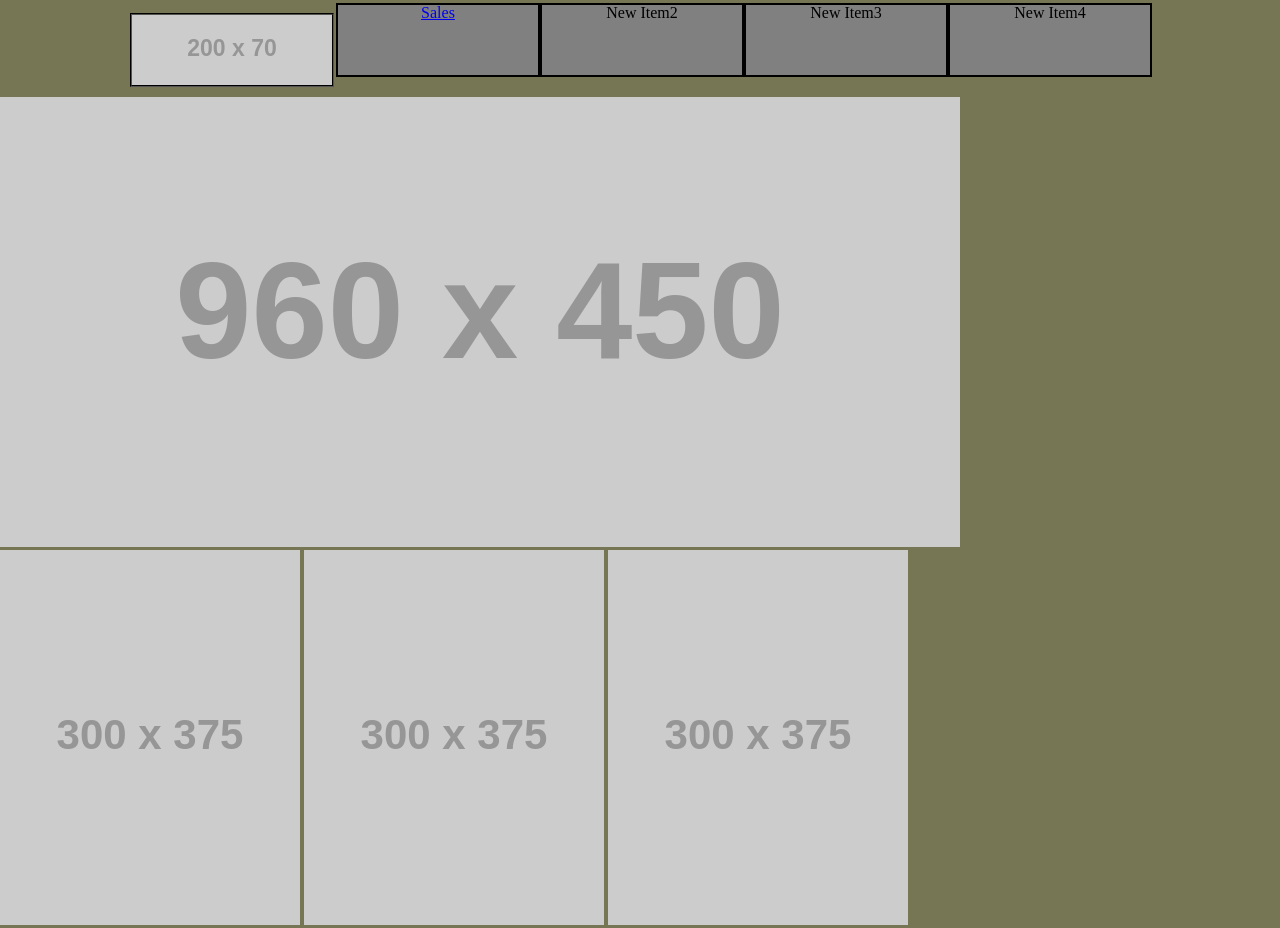
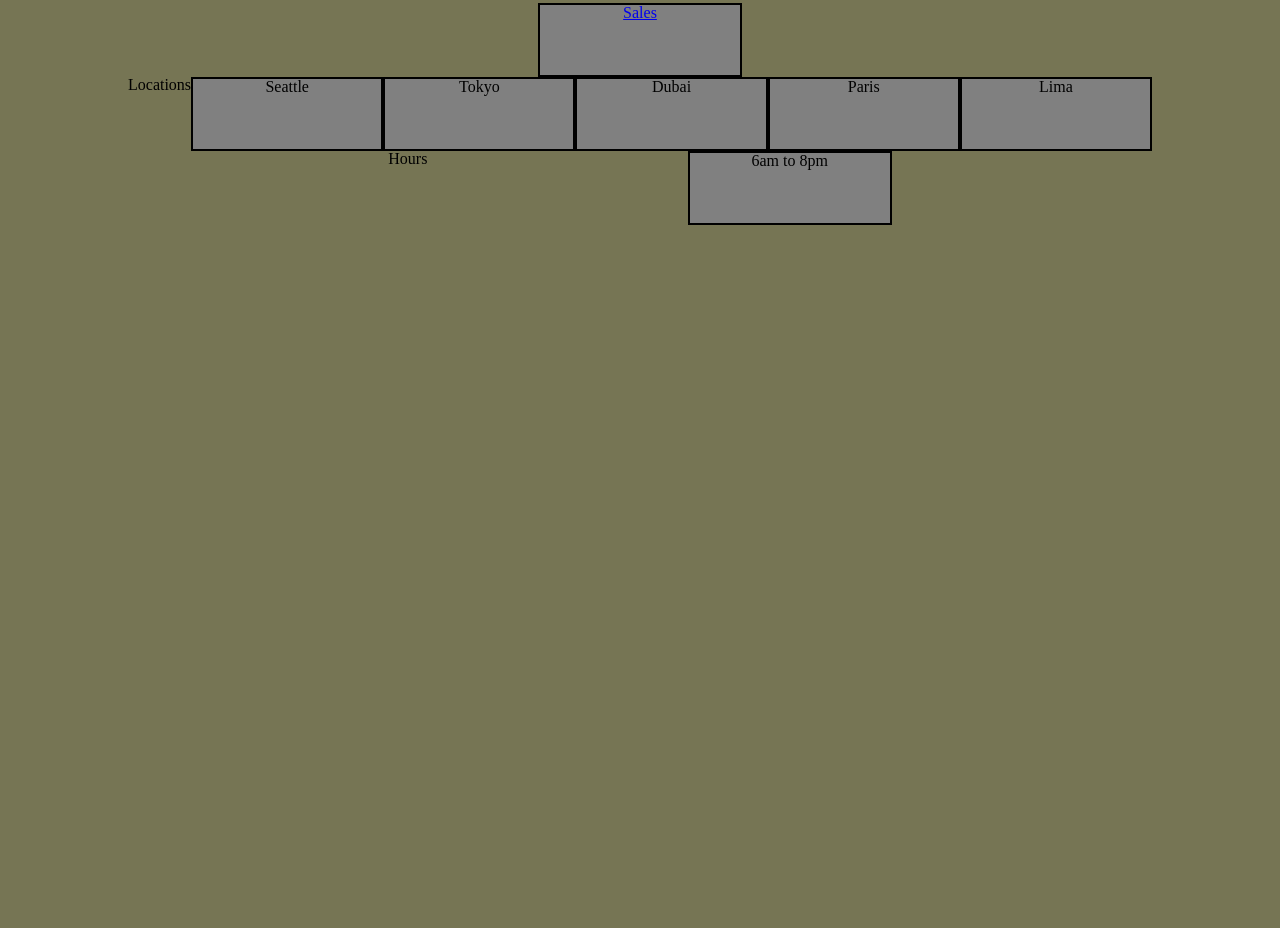
Before and after one commit to bradyd-code-fellows-projects/cookie-stand, a plain HTML site: page index.html in a window 1280 px wide. Shown: the part 307-1235 px from the top of the page. After the commit the page ends 800 px from the top, so only its background shows below. Drawn offline with Linux system fonts and the light colour scheme; placeholder pictures from the web are drawn by us.

Commit message:
removed elements meant for another lab, added locations, hours

```diff
--- a/index.html
+++ b/index.html
@@ -12,25 +12,25 @@
     <img src="/img/salmon.png" />
     <nav>
       <ul>
-        <img src="https://dummyimage.com/200x70/696469/fff.png" />
         <li><a href="/pages/sales.html">Sales</a></li>
-        <li>New Item2</li>
-        <li>New Item3</li>
-        <li>New Item4</li>
       </ul>
-    </nav>
   </header>
 
   <main>
-    <section>
-      <img src="https://dummyimage.com/960x450/696469/fff.png" />
-    </section>
+    <div>
+      <ul>
+        Locations
+        <li>Seattle</li>
+        <li>Tokyo</li>
+        <li>Dubai</li>
+        <li>Paris</li>
+        <li>Lima</li>
+      </ul>
+      <ul>Hours
+        <li>6am to 8pm</li>
+      </ul>
+    </div>
 
-    <section>
-      <img src="https://dummyimage.com/300x375/696469/fff.png" />
-      <img src="https://dummyimage.com/300x375/696469/fff.png" />
-      <img src="https://dummyimage.com/300x375/696469/fff.png" />
-    </section>
   </main>
 
   <footer></footer>
```
